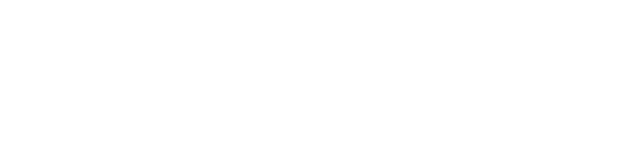
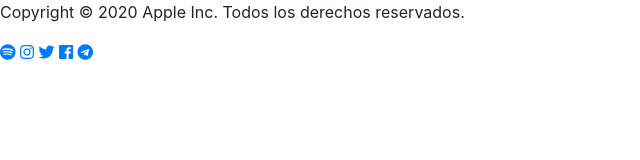
Before and after one commit to cgm11/LandingPageApple, a plain HTML site: page index.html in a window 1280 px wide. Shown: the whole page, without its empty margins (0-640 px from the left). Drawn offline with nearby package versions, Linux system fonts and the light colour scheme.

Commit message:
link styles

```diff
--- a/index.html
+++ b/index.html
@@ -5,14 +5,26 @@
     <meta charset="UTF-8">
     <meta name="viewport" content="width=device-width, initial-scale=1.0">
     <meta http-equiv="X-UA-Compatible" content="ie=edge">
-    <title>Document</title>
+    <title>iPhone 11</title>
+    <link rel="stylesheet" href="./styles/styles.css">
     <link rel="stylesheet" href="https://stackpath.bootstrapcdn.com/bootstrap/4.4.1/css/bootstrap.min.css"
         integrity="sha384-Vkoo8x4CGsO3+Hhxv8T/Q5PaXtkKtu6ug5TOeNV6gBiFeWPGFN9MuhOf23Q9Ifjh" crossorigin="anonymous">
+    <link href="https://fonts.googleapis.com/css?family=Roboto&display=swap" rel="stylesheet">
+    <link rel="stylesheet" href="https://use.fontawesome.com/releases/v5.0.13/css/all.css">
 </head>
 
 <body>
 
-
+    <footer>
+        <p>Copyright © 2020 Apple Inc. Todos los derechos reservados.</p>
+        <div class="links">
+            <a href="https://www.spotify.com/co/" target="blank"><i class="fab fa-spotify"></i></a>
+            <a href="https://www.instagram.com/?hl=es-la" target="blank"><i class="fab fa-instagram"></i></a>
+            <a href="https://twitter.com/login?lang=es" target="blank"><i class="fab fa-twitter"></i></a>
+            <a href="https://www.facebook.com/" target="blank"><i class="fab fa-facebook"></i></a>
+            <a href="https://web.telegram.org/#/login" target="blank"><i class="fab fa-telegram"></i></a>
+        </div>
+    </footer>
     <script src="https://code.jquery.com/jquery-3.4.1.slim.min.js"
         integrity="sha384-J6qa4849blE2+poT4WnyKhv5vZF5SrPo0iEjwBvKU7imGFAV0wwj1yYfoRSJoZ+n"
         crossorigin="anonymous"></script>
--- a/styles/styles.css
+++ b/styles/styles.css
@@ -0,0 +1,3 @@
+*{
+
+}
```
